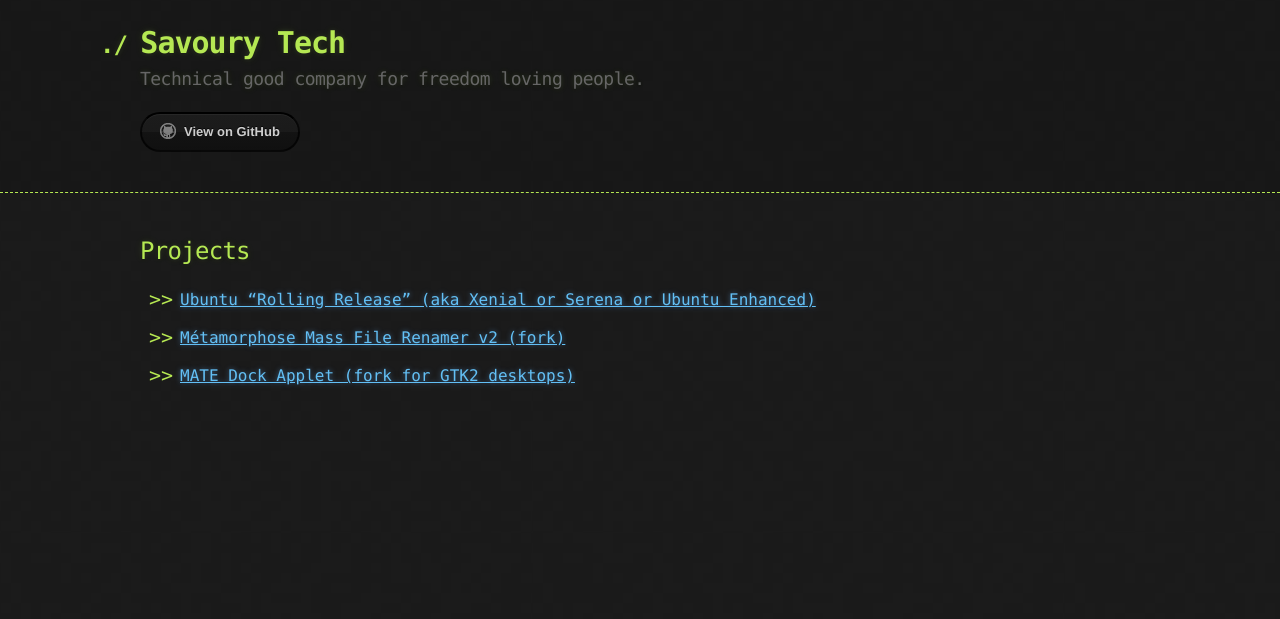
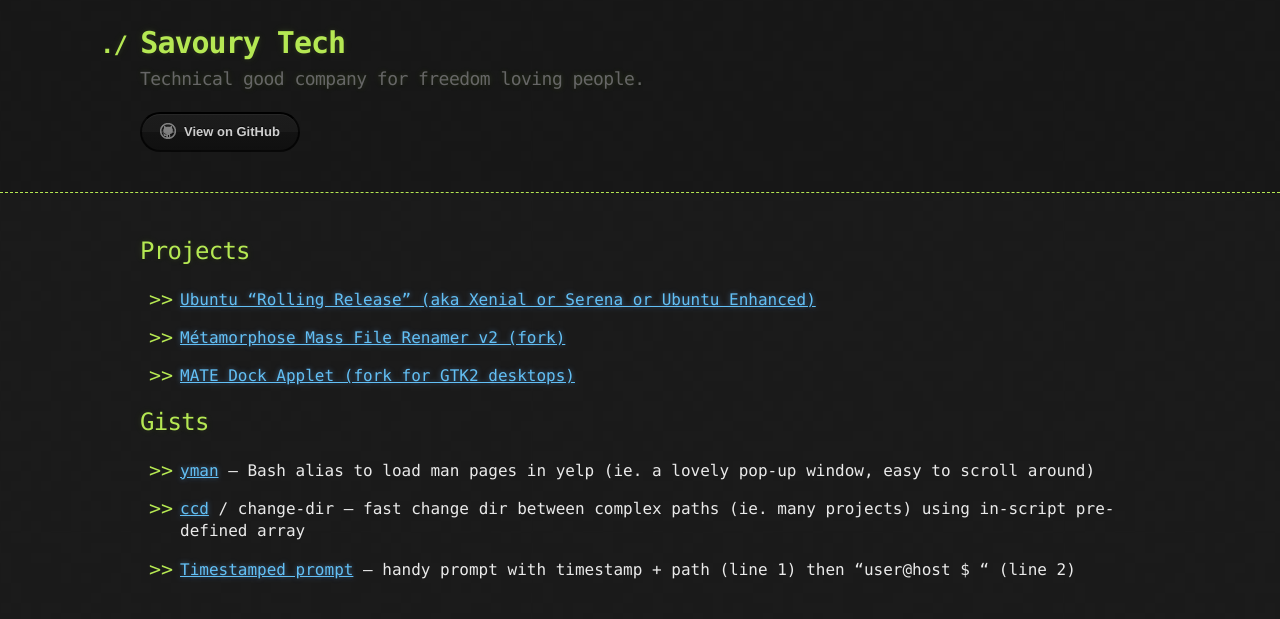
Before and after one commit to savoury1/savoury1.github.io, a Jekyll site: the page built from index.md, in a window 1280 px wide. Shown: the top 619 px of the page. Built offline with Jekyll 4.4.1, drawn with Linux system fonts in a browser that asks for light colours; our own code applies the rules of GitHub Pages for plain Markdown files.

Commit message:
Add Gists

```diff
--- a/index.md
+++ b/index.md
@@ -12,3 +12,11 @@
 * [Métamorphose Mass File Renamer v2 (fork)](https://github.com/savoury1/metamorphose2)
 
 * [MATE Dock Applet (fork for GTK2 desktops)](https://github.com/savoury1/mate-dock-applet)
+
+## Gists
+
+* [yman](https://gist.github.com/savoury1/bd8dc19471760ef3bc4464490f7e581c) -- Bash alias to load man pages in yelp (ie. a lovely pop-up window, easy to scroll around)
+
+* [ccd](https://gist.github.com/savoury1/7b73ec07ca12b79f4ce6ea57f8a81f8d) / change-dir -- fast change dir between complex paths (ie. many projects) using in-script pre-defined array
+
+* [Timestamped prompt](https://gist.github.com/savoury1/5933e85fecd150da926e16b8d4996048) -- handy prompt with timestamp + path (line 1) then "user@host $ " (line 2)
```
